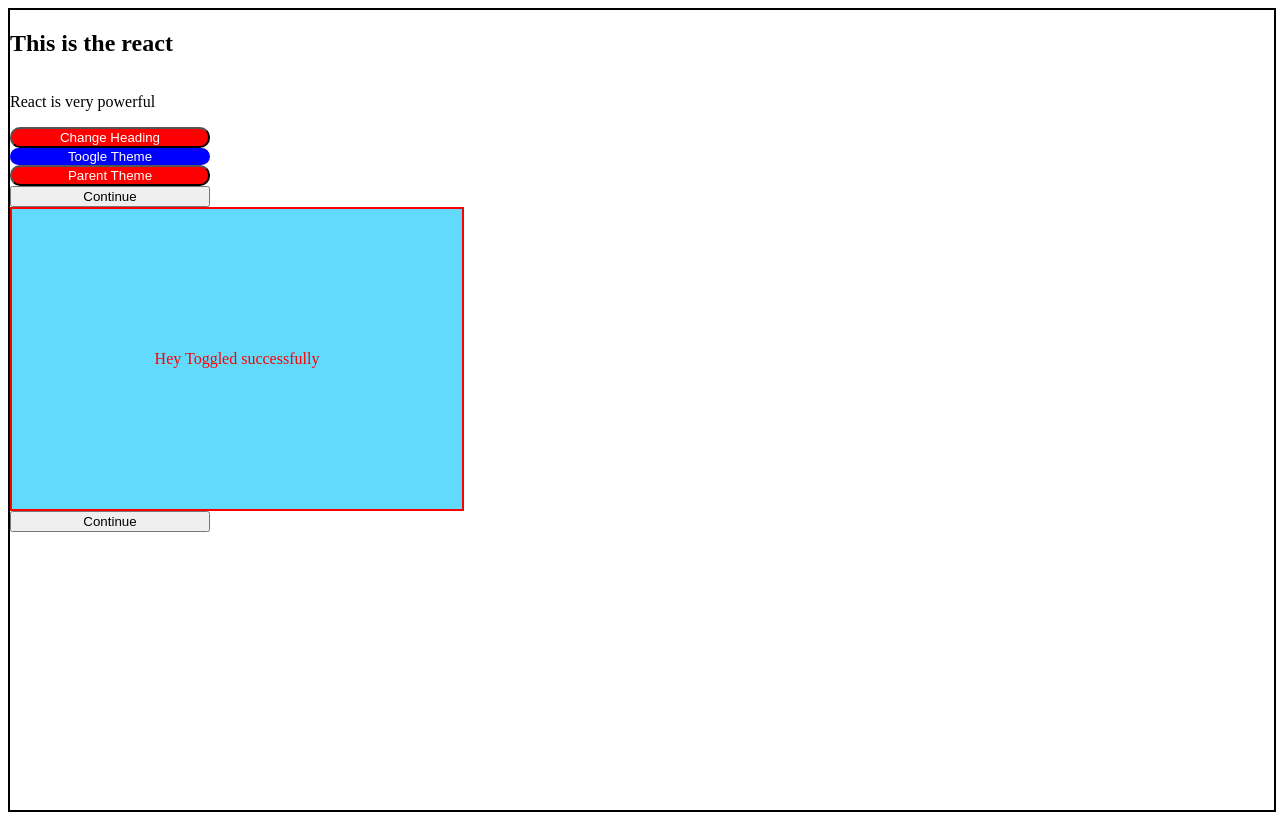
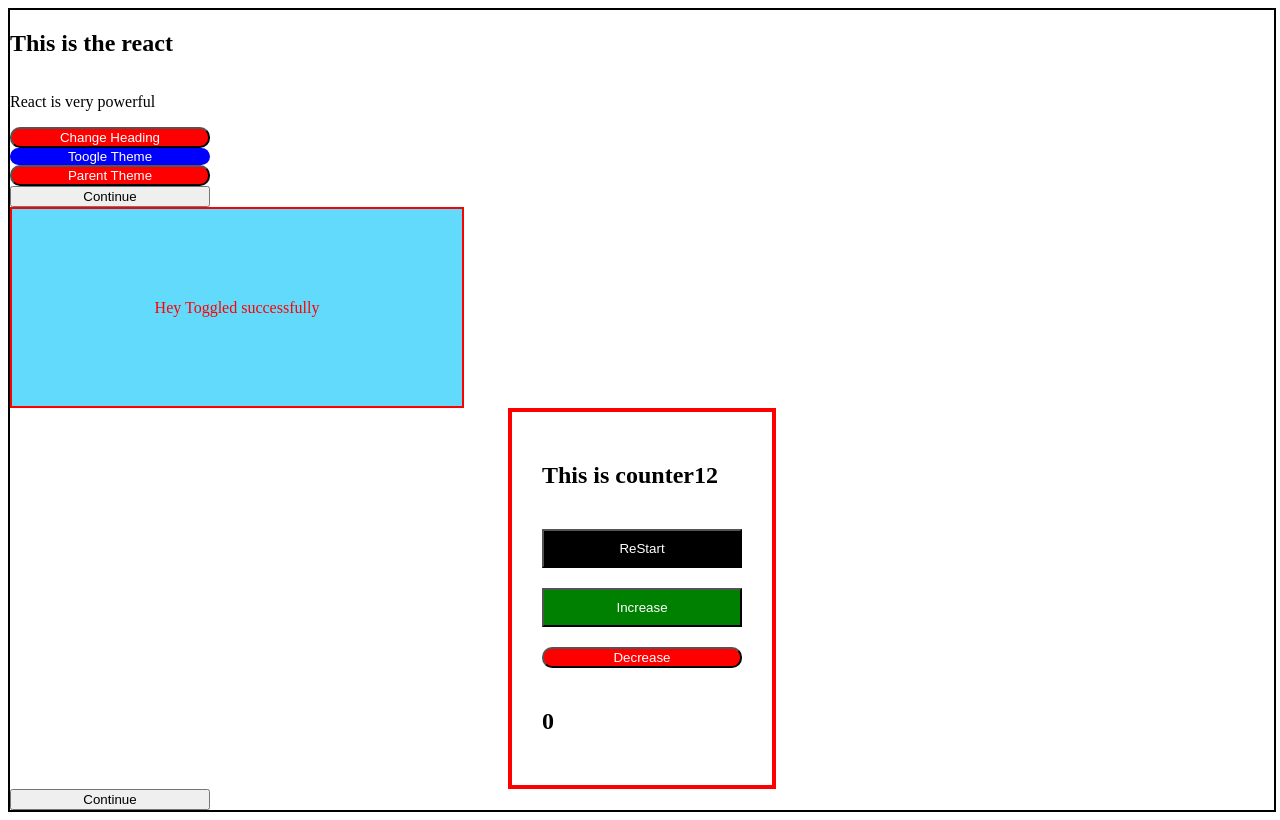
Before and after one commit to vishallovecode/react-with-project, a React (Create React App) app: page / in a window 1280 px wide. Built offline with nearby package versions, Linux system fonts and the light colour scheme.

Commit message:
props button reusable component s

```diff
--- a/src/App.jsx
+++ b/src/App.jsx
@@ -10,7 +10,7 @@ import Button from "./Button";
 // Function Components =>React Hooks
 
 // parent component of all react  component
-function App() {
+function App(props) {
   // defining internal variable or state of component
   // management of component label data
   // for managing data inside the component react gives useState
@@ -73,8 +73,9 @@ function App() {
       />
       <Button clickHandler={actionHandler} buttonText="Continue" />
       <div className={`box-cont bg-${theme}`}>Hey Toggled successfully</div>
-      {/* <Home />
-      <Counter /> */}
+      {/* <Home />*/}
+      <Counter heading={"This is counter12"} />
+
       <Button buttonText="Continue" />
     </div>
   );
@@ -90,3 +91,5 @@ export default App;
 
 // JSX => Javascript+ html
 // .js => javascript
+
+// React is one way binding
--- a/src/Counter.jsx
+++ b/src/Counter.jsx
@@ -1,6 +1,8 @@
 import { useState } from "react";
+import Button from "./Button";
+import "./counter.css";
 
-const Counter = () => {
+const Counter = (props) => {
   const [counter, setCounter] = useState(0);
   const reStart = () => {
     setCounter(0);
@@ -15,10 +17,14 @@ const Counter = () => {
   };
   return (
     <div className="counter">
-      <h2>Hey I am counter</h2>
-      <button onClick={reStart}>ReStart</button>
-      <button onClick={increase}>Increase</button>
-      <button onClick={decrease}>Decrease</button>
+      <h2>{props.heading}</h2>
+      <Button classes="increase" clickHandler={reStart} buttonText="ReStart" />
+      <Button
+        classes="decrease"
+        clickHandler={increase}
+        buttonText="Increase"
+      />
+      <Button classes="button1" clickHandler={decrease} buttonText="Decrease" />
       <h2> {counter}</h2>
     </div>
   );
--- /dev/null
+++ b/src/counter.css
@@ -0,0 +1,19 @@
+.increase {
+  width: auto;
+  padding: 10px;
+  display: flex;
+  justify-content: center;
+  align-items: center;
+  background-color: black;
+  color: white;
+}
+
+.decrease {
+  width: auto;
+  padding: 10px;
+  display: flex;
+  justify-content: center;
+  align-items: center;
+  background-color: green;
+  color: white;
+}
```
